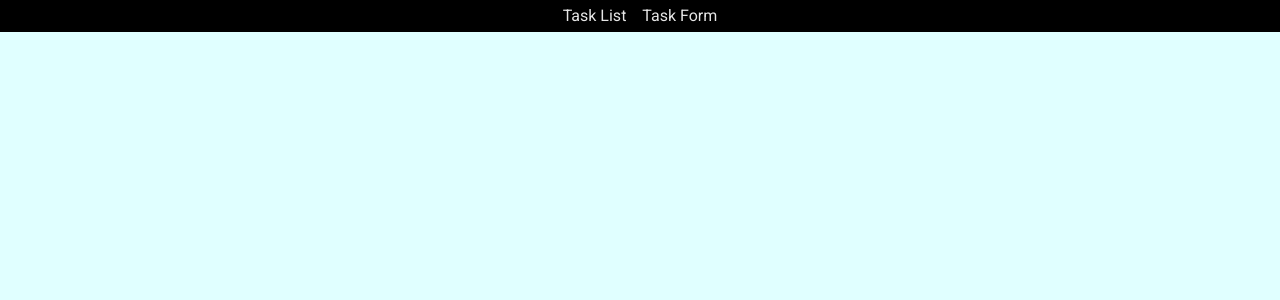
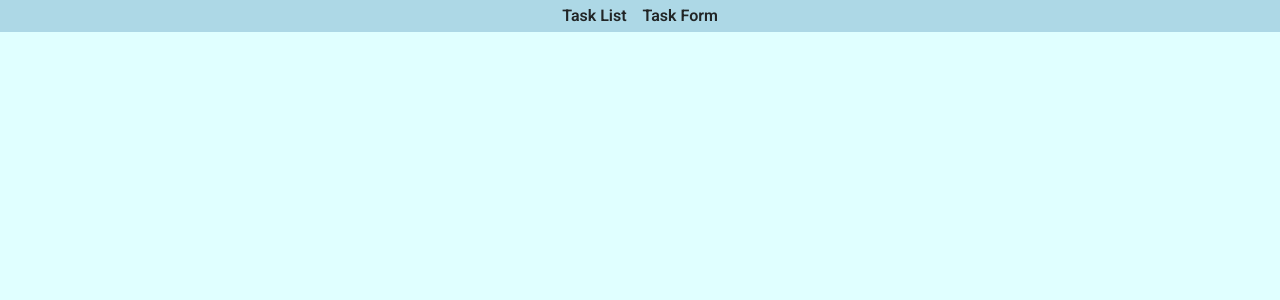
Before and after one commit to Espadv69/Course-2025, a React (Vite) app in the folder TaskList/: page / in a window 1280 px wide. Shown: the top 300 px of the page. Built offline with nearby package versions, Linux system fonts and the light colour scheme; the HTML template or start-up script is replaced by a standard one.

Commit message:
Update NavBar styles for improved aesthetics and accessibility

```diff
--- a/TaskList/src/components/NavBar/NavBar.css
+++ b/TaskList/src/components/NavBar/NavBar.css
@@ -10,11 +10,12 @@
   justify-content: center;
   gap: 1rem;
 
-  background: #000;
+  background: lightblue;
 
   a {
-    color: white;
+    color: currentColor;
     text-decoration: none;
+    font-weight: 600;
     opacity: .9;
   }
 
```
